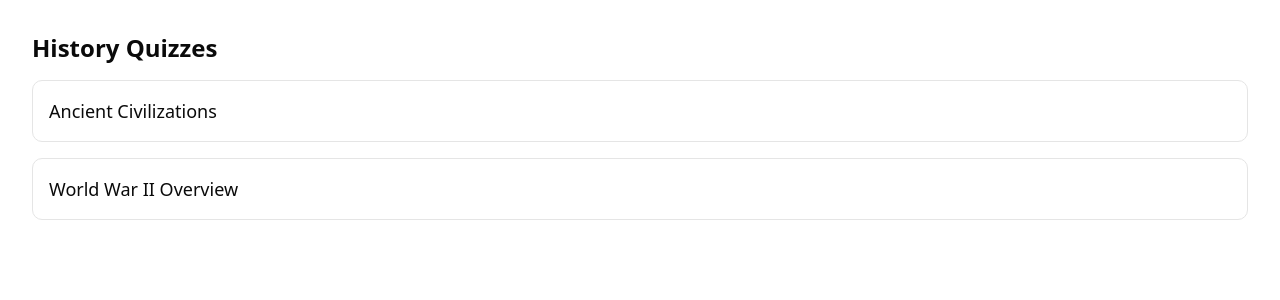
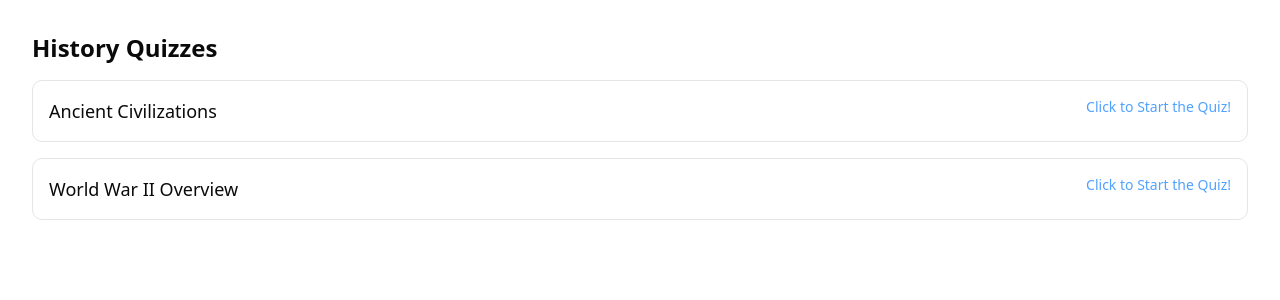
Before and after one commit to arcc-hitt/micro-quiz-platform, a Next.js app: page /quizzes/History in a window 1280 px wide. Shown: the top 300 px of the page. Built offline with nearby package versions, Linux system fonts and the light colour scheme.

Commit message:
style: update QuizCard layout to use flexbox for better alignment and add instructional text

```diff
--- a/src/components/QuizCard.tsx
+++ b/src/components/QuizCard.tsx
@@ -3,8 +3,9 @@ import Link from "next/link";
 export function QuizCard({ id, title }: { id: string; title: string }) {
   return (
     <Link href={`/quiz/${id}`}>
-      <div className="p-4 border rounded-lg hover:bg-gray-50 transition">
+      <div className="flex justify-between p-4 border rounded-lg hover:bg-gray-50 transition">
         <h3 className="text-lg font-medium">{title}</h3>
+        <h6 className="text-sm font-normal text-blue-400">Click to Start the Quiz!</h6>
       </div>
     </Link>
   );
```
